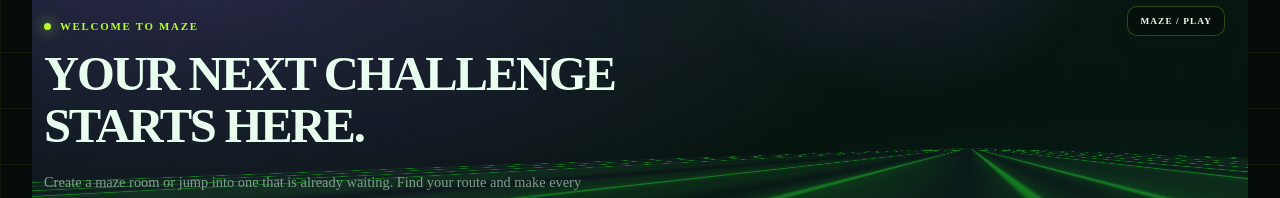
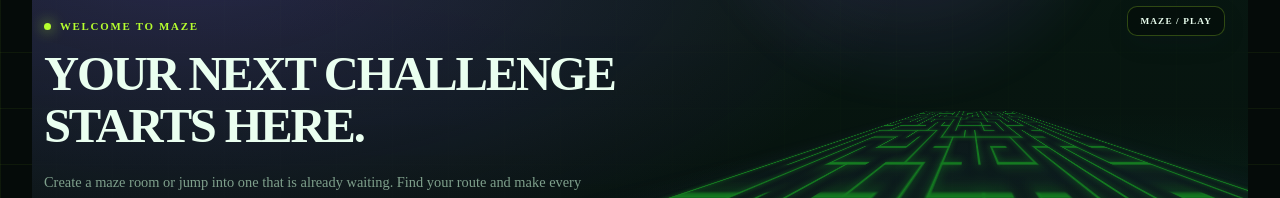
Before and after one commit to iii-ix-coins/maze, a React (Vite) app: page / in a window 1280 px wide. Shown: the part 172-370 px from the top of the page. Built offline with nearby package versions, Linux system fonts and the light colour scheme; no server answers; a web font is replaced by a local one.

Commit message:
persp 9-2

```diff
--- a/src/components/home/home-hero-slider.css
+++ b/src/components/home/home-hero-slider.css
@@ -168,7 +168,7 @@
     height: auto;
     aspect-ratio: 1;
     object-fit: contain;
-    transform: perspective(0px) rotateX(9deg) rotateZ(0deg);
+    transform: perspective(1px) rotateX(1deg) rotateZ(0deg);
     mix-blend-mode: screen;
     filter: drop-shadow(0 14px 28px rgba(139, 92, 246, .20));
   }
```
